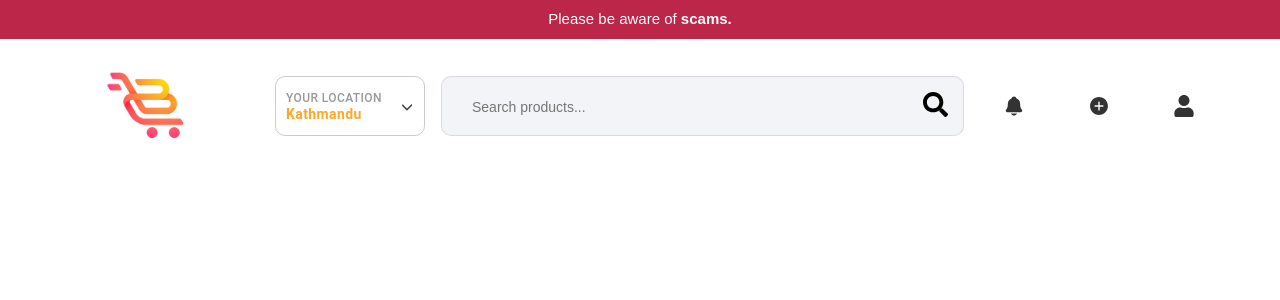
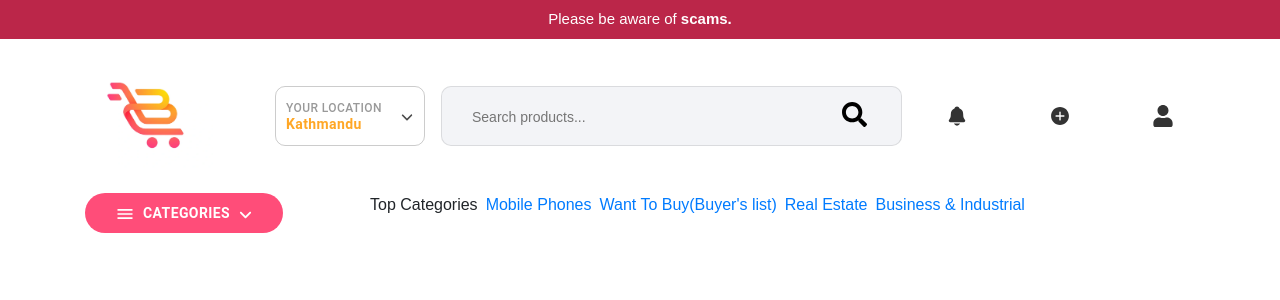
Before and after one commit to Rijan-Budds/E-commerce, a React (Create React App) app: page / in a window 1280 px wide. Shown: the top 300 px of the page. Built offline with nearby package versions, Linux system fonts and the light colour scheme.

Commit message:
added navigation bar

```diff
--- a/src/App.css
+++ b/src/App.css
@@ -3,7 +3,16 @@
   padding: 0px;
 }
 
-@import url('https://fonts.googleapis.com/css2?family=Poppins:ital,wght@0,100;0,200;0,300;0,400;0,500;0,600;0,700;0,800;0,900;1,100;1,200;1,300;1,400;1,500;1,600;1,700;1,800;1,900&display=swap');
+@import url("https://fonts.googleapis.com/css2?family=Poppins:ital,wght@0,100;0,200;0,300;0,400;0,500;0,600;0,700;0,800;0,900;1,100;1,200;1,300;1,400;1,500;1,600;1,700;1,800;1,900&display=swap");
+
+@media (min-width: 1300px) {
+  .container,
+  .container-lg,
+  .container-md,
+  .container-sm {
+    max-width: 1200px;
+  }
+}
 
 body {
   font-family: "Poppins", sans-serif;
@@ -26,28 +35,25 @@ body {
 .headerWrapper .header {
   width: 100%;
   height: auto;
-  padding: 15px;
+  padding: 25px;
   font-weight: 500;
 }
 
-/* Row alignment */
 .header .row {
   display: flex;
   align-items: center;
 }
 
-/* Logo styling */
 .logoWrapper {
   display: flex;
   align-items: center;
 }
 
-.logoWrapper img{
+.logoWrapper img {
   width: 80%;
   height: auto;
 }
 
-/* Country dropdown styling */
 .countryDrop {
   display: flex !important;
   align-items: center;
@@ -59,7 +65,7 @@ body {
   height: 60px;
   min-width: 150px;
   color: #000 !important;
-  border: 1px solid rgba(0,0,0,0.2) !important;
+  border: 1px solid rgba(0, 0, 0, 0.2) !important;
   padding: 10px 10px;
   border-radius: 10px !important;
   text-align: left;
@@ -70,7 +76,7 @@ body {
 .headerWrapper .header .part2 .countryDrop .lable {
   font-size: 12px !important;
   text-transform: capitalize !important;
-  color: rgba(0,0,0,0.4);
+  color: rgba(0, 0, 0, 0.4);
   line-height: 16px;
 }
 
@@ -78,7 +84,7 @@ body {
 .headerWrapper .header .part2 .countryDrop .name {
   font-size: 14px !important;
   text-transform: capitalize !important;
-  color: #FFA726;
+  color: #ffa726;
   font-weight: 700;
   line-height: 16px;
 }
@@ -95,7 +101,7 @@ header .headerSearch {
   padding: 10px;
   position: relative;
   margin-left: 15px;
-  border: 1px solid rgba(0,0,0,0.1);
+  border: 1px solid rgba(0, 0, 0, 0.1);
   border-radius: 10px !important;
 }
 
@@ -103,7 +109,7 @@ header .headerSearch input {
   background: transparent !important;
   outline: none !important;
   font-size: 14px;
-  color: rgba(0,0,0,0.8);
+  color: rgba(0, 0, 0, 0.8);
   width: 100%;
   height: 40px;
   border: 0px !important;
@@ -122,6 +128,31 @@ header .headerSearch button {
   align-items: center;
   justify-content: center;
   color: black;
+}
+.part-3 .circle,
+.part-3 .notify,
+.part-3 .post {
+  background: transparent;
+  border: 1px solid rgba(0, 0, 0, 0.2);
+  border-radius: 50%;
+  width: 40px;
+  height: 40px;
+  padding: 0;
+  margin-left: 15px;
+  color: #333;
+  font-size: 22px;
+  cursor: pointer;
+  display: flex;
+  align-items: center;
+  justify-content: center;
+  outline: none;
+  box-shadow: none;
+}
+
+.part-3 .circle:hover,
+.part-3 .notify:hover,
+.part-3 .post:hover {
+  background-color: rgba(0, 0, 0, 0.05);
 }
 
 header .headerSearch button svg {
@@ -143,7 +174,7 @@ header .headerSearch button svg {
   box-shadow: none;
 }
 
-.part-3 .notify{
+.part-3 .notify {
   background: transparent;
   border: none;
   padding: 0;
@@ -158,7 +189,7 @@ header .headerSearch button svg {
   box-shadow: none;
 }
 
-.part-3 .post{
+.part-3 .post {
   background: transparent;
   border: none;
   padding: 0;
@@ -172,3 +203,34 @@ header .headerSearch button svg {
   outline: none;
   box-shadow: none;
 }
+
+nav .allCatTab {
+  background: #ff4d79;
+  padding: 8px 30px !important;
+  border-radius: 30px !important;
+  border: transparent !important;
+}
+
+nav .allCatTab * {
+  color: #fff !important;
+}
+
+nav .allCatTab:hover {
+  background-color: #ff4d79 !important;
+}
+
+nav .allCatTab .text {
+  font-weight: 600 !important;
+}
+
+nav .allCatTab svg{
+  font-size: 20px !important;
+}
+
+nav .allCatTab .icon1 svg{
+  font-size: 20px !important;
+}
+
+nav .allCatTab .icon2 svg{
+  font-size: 15px !important;
+}
--- /dev/null
+++ b/src/Components/Header/Navigation/index.js
@@ -0,0 +1,48 @@
+import Button from "@mui/material/Button";
+import { FaAngleDown } from "react-icons/fa6";
+import { IoMenuSharp } from "react-icons/io5";
+import { Link } from "react-router-dom";
+
+const Navigation = () => {
+  return (
+    <nav>
+      <div className="container">
+        <div className="row">
+          <div className="col-sm-3 navPart1">
+            <Button className="allCatTab align-items-center">
+              <span className="icon1 mr-2">
+                <IoMenuSharp />
+              </span>
+
+              <span className="text">Categories</span>
+              <span className="icon2 ml-2">
+                <FaAngleDown />
+              </span>
+            </Button>
+          </div>
+          <div className="col-sm-9 navPart2">
+            <ul className="list list-inline">
+                <li className="list-inline-item">
+                  <p>Top Categories</p>
+                  </li>
+              <li className="list-inline-item">
+                <Link to="/">Mobile Phones</Link>
+              </li>
+              <li className="list-inline-item">
+                <Link to="/">Want To Buy(Buyer's list)</Link>
+              </li>
+              <li className="list-inline-item">
+                <Link to="/">Real Estate</Link>
+              </li>
+              <li className="list-inline-item">
+                <Link to="/">Business & Industrial</Link>
+              </li>
+            </ul>
+          </div>
+        </div>
+      </div>
+    </nav>
+  );
+};
+
+export default Navigation;
--- /dev/null
+++ b/src/Components/Header/SearchBox/index.js
@@ -0,0 +1,13 @@
+import Button from '@mui/material/Button';
+import { FaSearch } from 'react-icons/fa';
+
+const SearchBox = () => {
+    return(
+    <div className='headerSearch ml-3'>
+        <input type='text' placeholder="Search products..." />
+        <Button><FaSearch /></Button>
+    </div>
+    );
+}
+
+export default SearchBox;
--- a/src/Components/Header/index.js
+++ b/src/Components/Header/index.js
@@ -1,11 +1,12 @@
-import Logo from '../../assets/logo.png';
-import { Link } from 'react-router-dom';
-import CountryDropdown from '../CountryDropdown';
-import { FaSearch } from "react-icons/fa";
+import Logo from "../../assets/logo.png";
+import { Link } from "react-router-dom";
+import CountryDropdown from "../CountryDropdown";
 import { FaUser } from "react-icons/fa";
 import { IoNotifications } from "react-icons/io5";
 import { IoIosAddCircle } from "react-icons/io";
-
+import SearchBox from "./SearchBox";
+import Button from "@mui/material/Button";
+import Navigation from "./Navigation";
 
 const Header = () => {
   return (
@@ -22,7 +23,7 @@ const Header = () => {
         <header className="header">
           <div className="container">
             <div className="row align-items-center">
-                            <div className='logoWrapper col-sm-2'>
+              <div className="logoWrapper col-sm-2">
                 <Link to="/">
                   <img src={Logo} alt="Logo" />
                 </Link>
@@ -30,24 +31,32 @@ const Header = () => {
               <div className="col-sm-10">
                 <div className="d-flex align-items-center">
                   <CountryDropdown />
-                                    <div className='headerSearch ml-3'>
-                                        <input type='text' placeholder="Search products..." />
-                                        <button><FaSearch /></button>
+
+                  <SearchBox />
+
+                  <div className="part-3 headerNotify ml-2">
+                    <Button className="notify">
+                      <IoNotifications />{" "}
+                    </Button>
                   </div>
-                                    <div className='part-3 headerNotify ml-4'>
-                                        <button className='notify'><IoNotifications /> </button>
+                  <div className="part-3 headerPost ml-4">
+                    <Button className="post">
+                      <IoIosAddCircle />
+                    </Button>
                   </div>
-                                    <div className='part-3 headerPost ml-5'>
-                                        <button className='post'><IoIosAddCircle /></button>
-                                    </div>
-                                    <div className='part-3 d-flex align-items-center ml-5'>
-                                        <button className='circle'><FaUser /></button>
+                  <div className="part-3 d-flex align-items-center ml-4">
+                    <Button className="circle">
+                      <FaUser />
+                    </Button>
                   </div>
                 </div>
               </div>
             </div>
           </div>
         </header>
+
+        <Navigation />
+
       </div>
     </>
   );
```
Lines whose indentation alone changed are shown as unchanged.
